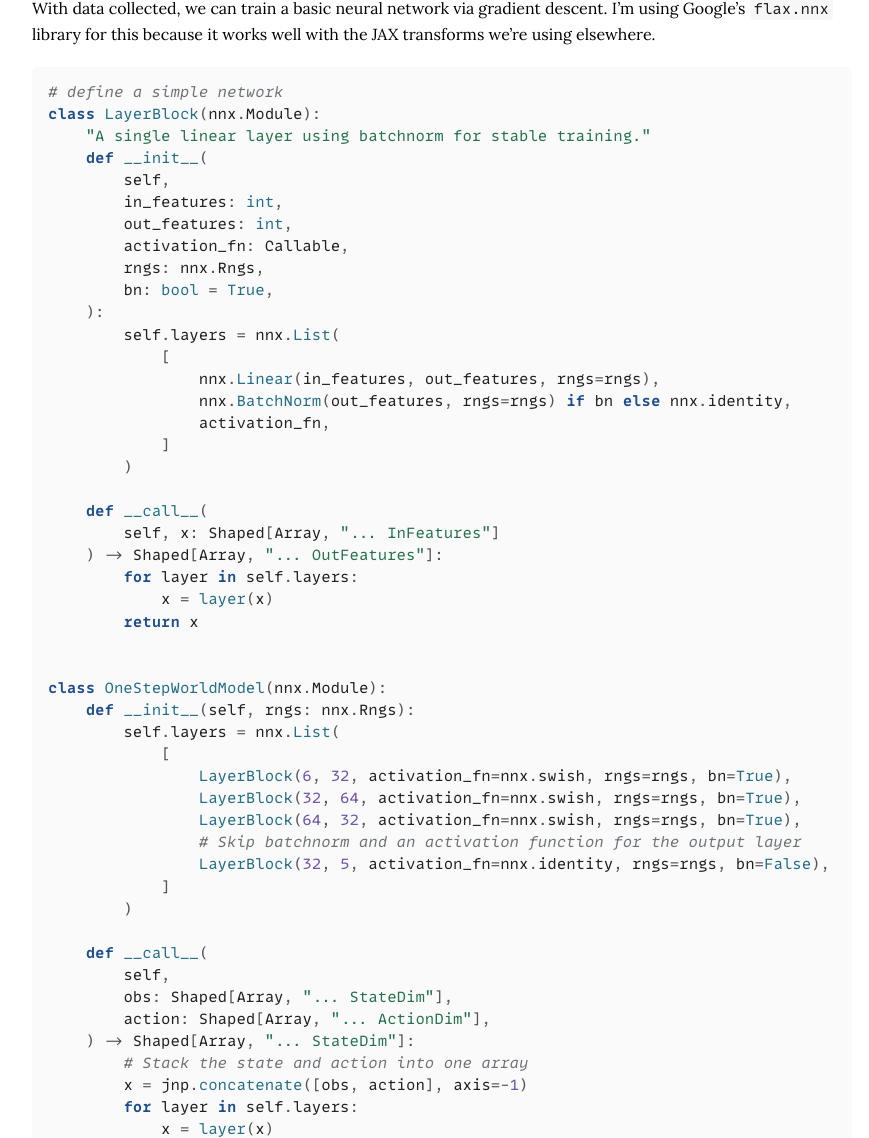
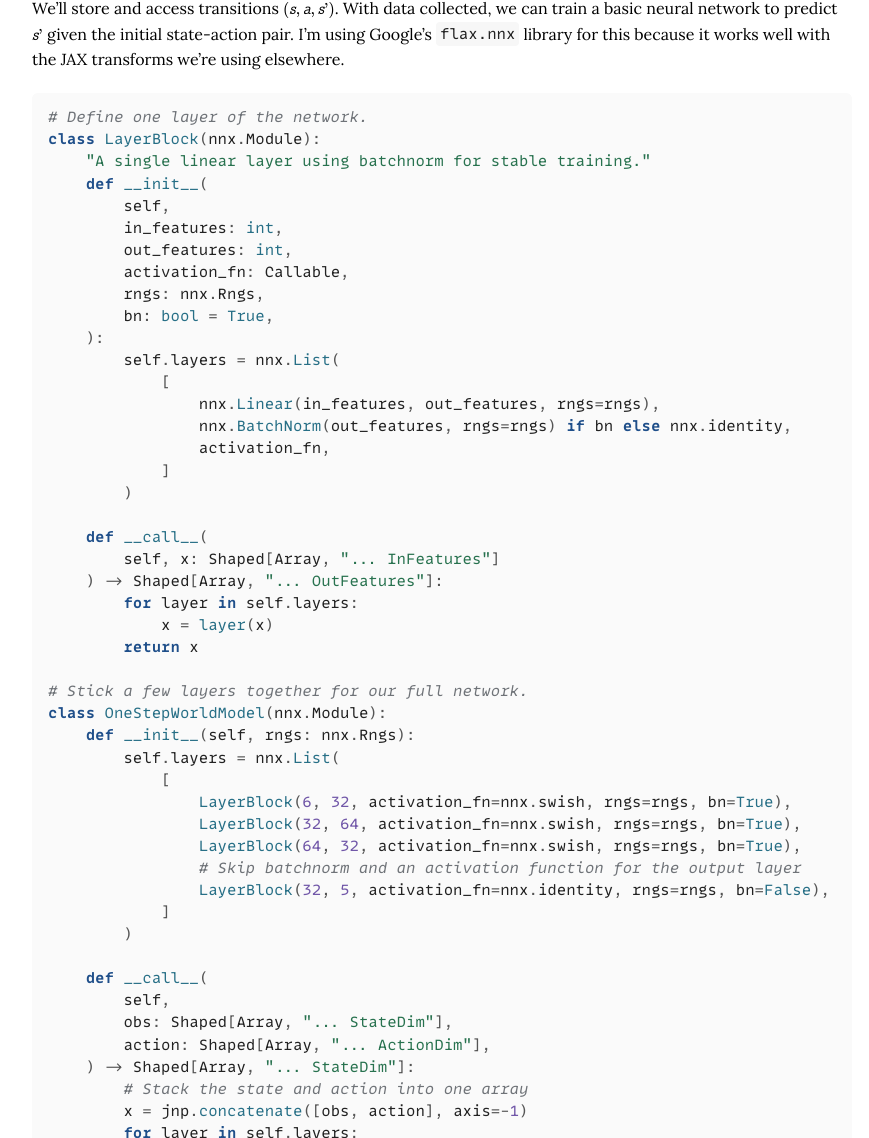
Before and after one commit to foty-hub/foty-hub.github.io, a Jekyll site: the page built from _posts/2026-06-01-simple-world-model.md, in a window 1280 px wide and 1400 px high, scrolled down 1272 px, cut to the strip 262-1400 px from the top of the window. Shown: the whole strip, without its empty margins (0-869 px from the left). Built offline with Jekyll 4.4.1, drawn with Linux system fonts in a browser that asks for light colours; some web fonts are replaced.

Commit message:
Some more explainers

````diff
--- a/_posts/2026-06-01-simple-world-model.md
+++ b/_posts/2026-06-01-simple-world-model.md
@@ -45,10 +45,10 @@ I covered fast data collection using MJX in [my last post]({% post_url 2026-05-2
   <figcaption>Our data collection looks like this: task-agnostic random action selection. The agent controls the horizontal speed of the cart, either left or right.</figcaption>
 </figure>
 
-With data collected, we can train a basic neural network via gradient descent. I'm using Google's `flax.nnx` library for this because it works well with the JAX transforms we're using elsewhere.
+We'll store and access transitions $(s, a, s')$. With data collected, we can train a basic neural network to predict $s'$ given the initial state-action pair. I'm using Google's `flax.nnx` library for this because it works well with the JAX transforms we're using elsewhere.
 
 ```python
-# define a simple network
+# Define one layer of the network.
 class LayerBlock(nnx.Module):
     "A single linear layer using batchnorm for stable training."
     def __init__(
@@ -74,7 +74,7 @@ class LayerBlock(nnx.Module):
             x = layer(x)
         return x
 
-
+# Stick a few layers together for our full network.
 class OneStepWorldModel(nnx.Module):
     def __init__(self, rngs: nnx.Rngs):
         self.layers = nnx.List(
````
